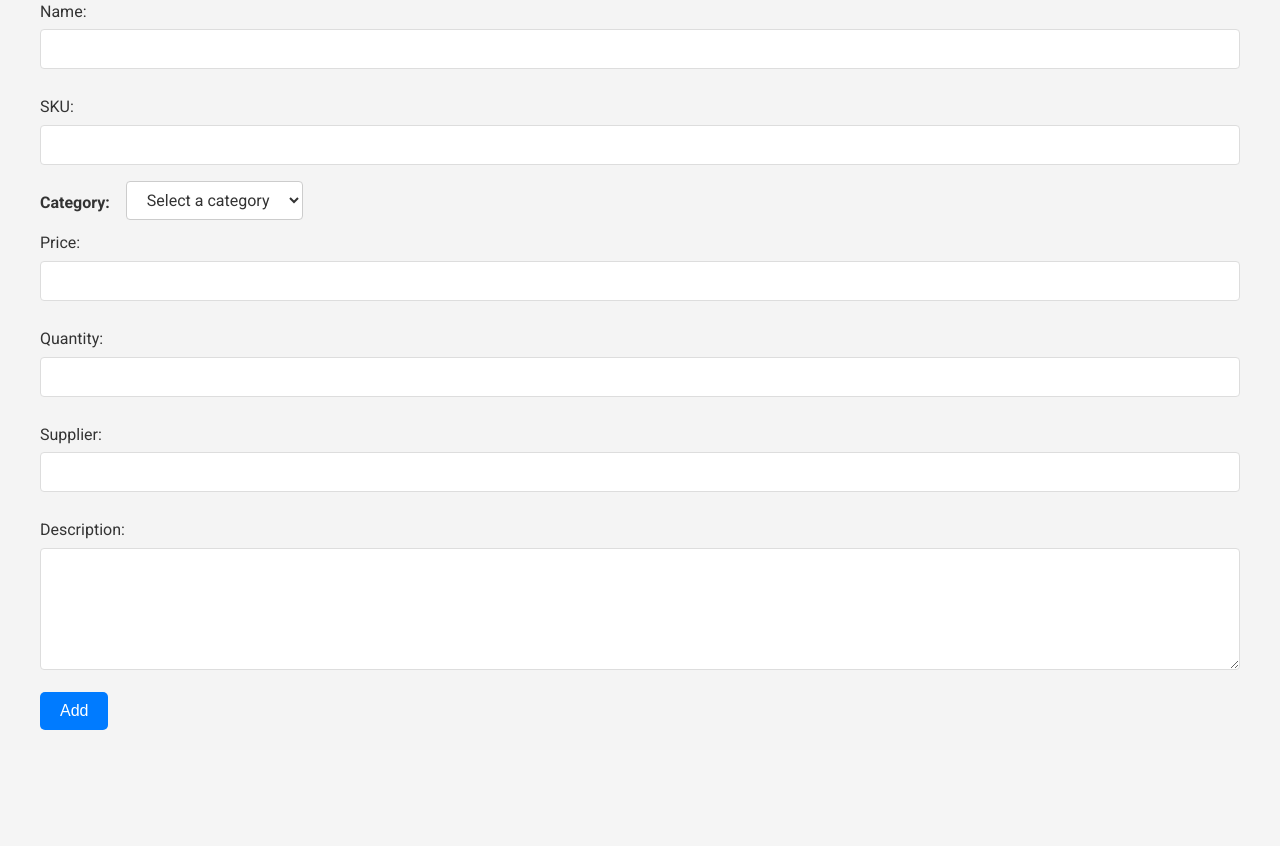
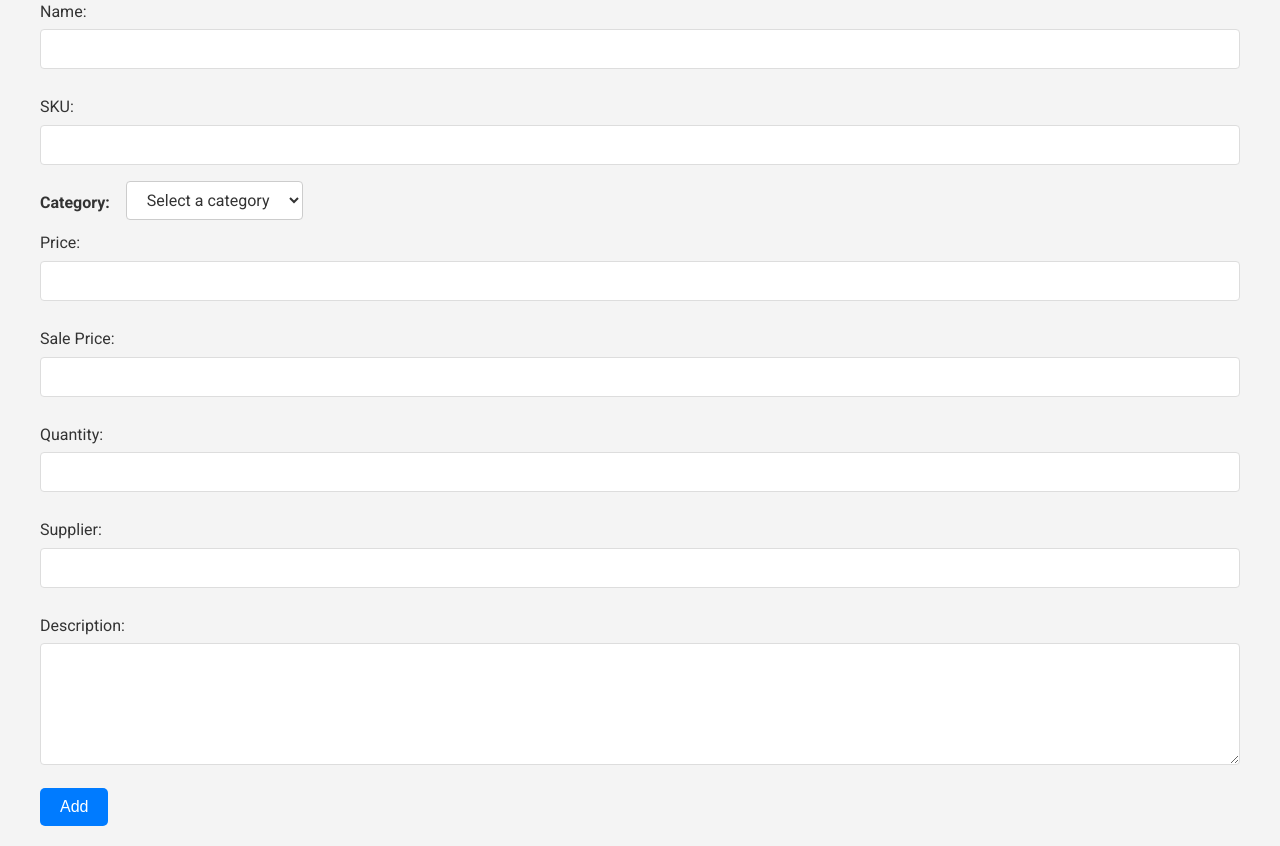
Before and after one commit to evilat/Inventory-management-system, a Flask app: page /edit_product in a window 1280 px wide. Shown: the part 161-1007 px from the top of the page. Before the commit the page ends 891 px from the top, so only its background shows below. Run offline with Flask 3, Linux system fonts and the light colour scheme; data that the repository does not hold is empty.

Commit message:
Added new field sale price

```diff
--- a/website/models.py
+++ b/website/models.py
@@ -7,6 +7,7 @@ class Product(db.Model):
     sku = db.Column(db.String(50), unique=True, nullable=False)
     category = db.Column(db.String(50))
     price = db.Column(db.Float, nullable=False)
+    sale_price = db.Column(db.Float, nullable=True)
     quantity = db.Column(db.Integer, nullable=False, default=0)
     supplier = db.Column(db.String(100))
     description = db.Column(db.Text)
--- a/website/templates/edit_product.html
+++ b/website/templates/edit_product.html
@@ -59,6 +59,19 @@ content_block %}
     </div>
 
     <div>
+      <label for="sale-price">Sale Price:</label>
+      <input
+        type="number"
+        id="sale-price"
+        name="sale-price"
+        step="0.01"
+        min="0"
+        value="{{ product.sale_price if product else '' }}"
+        required
+      />
+    </div>
+
+    <div>
       <label for="quantity">Quantity:</label>
       <input
         type="number"
```
